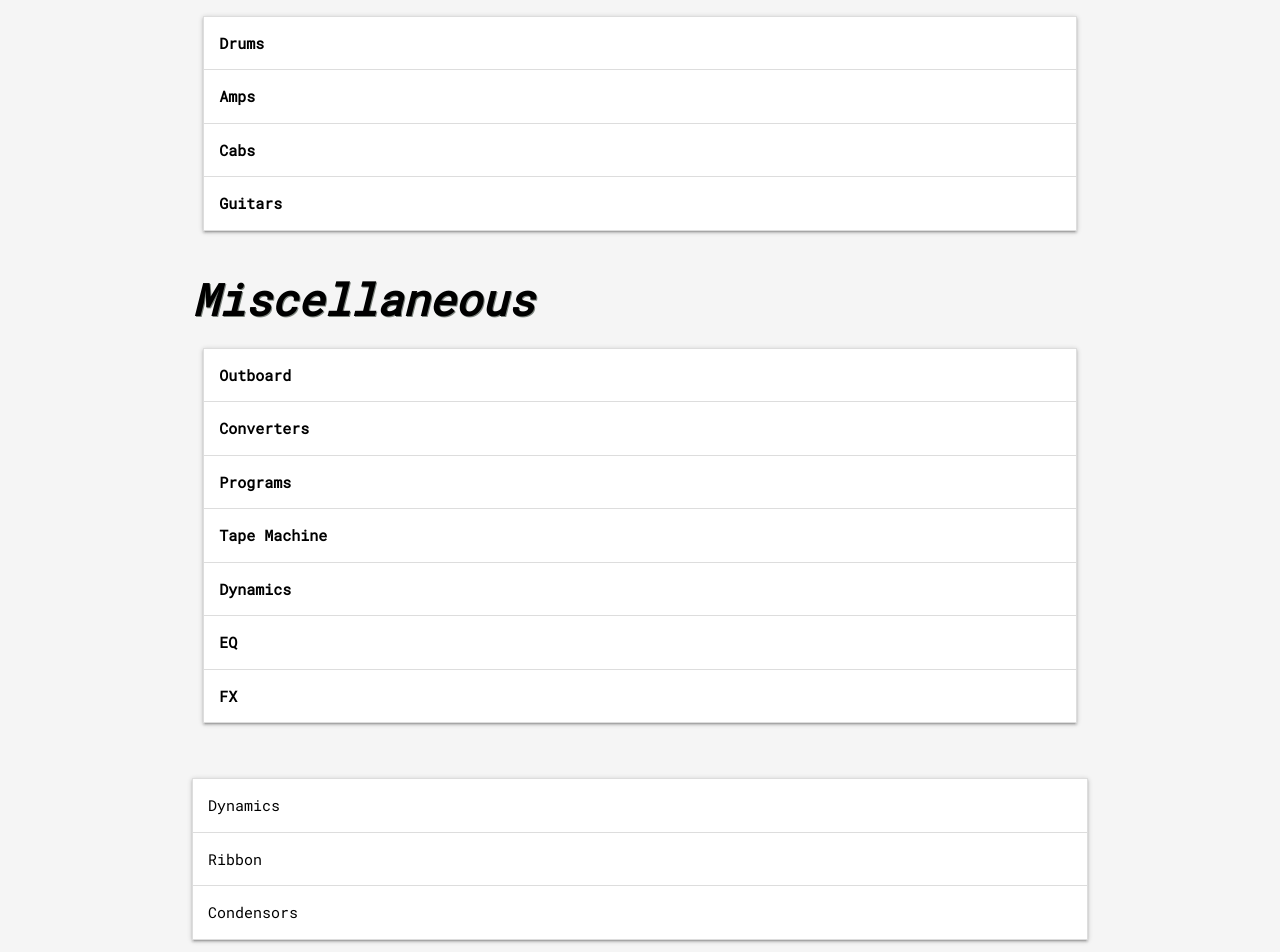
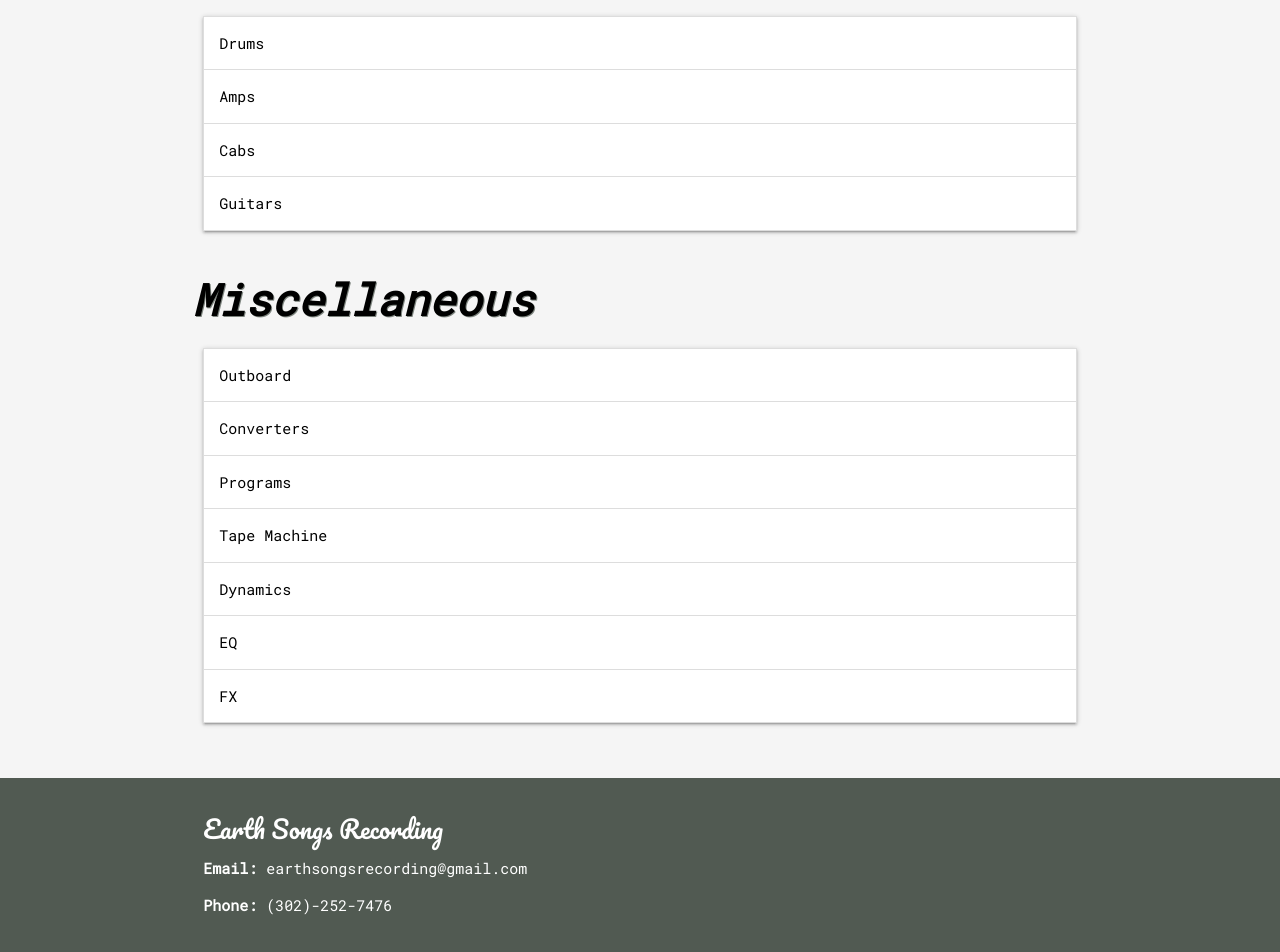
Before and after one commit to davidmbedford/joni-portfolio, a React (Create React App) app: page /gear in a window 1280 px wide. Shown: the part 540-1492 px from the top of the page. Built offline with nearby package versions, Linux system fonts and the light colour scheme.

Commit message:
collapsible fully working

```diff
--- a/src/screens/gear/index.js
+++ b/src/screens/gear/index.js
@@ -8,7 +8,6 @@ class Gear extends Component {
       <>
       <div className="App" id="gearnav">
         <div className="App-header">
-
           <div className="container">
 
             <div className="row">
@@ -50,153 +49,77 @@ class Gear extends Component {
 
             <div className="row left-align">
               <h3>Instruments</h3>
-
               <div className="col s12">
-                <ul className="collapsible">
-                  <li>
-                    <div className="collapsible-header bold">Drums</div>
-                    <div className="collapsible-body">
+                <Collapsible accordion>
+                  <CollapsibleItem expanded={false} header="Drums" node="div">
                     <p>1970 Slingerland 5 piece</p>
                     <p>Various snares and cymbals</p>
                     <p>1967~ Ludwig 22 x 14</p>
-                    </div>
-                  </li>
-                  <li>
-                    <div className="collapsible-header bold">Amps</div>
-                    <div className="collapsible-body">
+                  </CollapsibleItem>
+                  <CollapsibleItem expanded={false} header="Amps" node="div">
                     <p>1967 Fender Bandmaster Reverb</p>
                     <p>Sunn Concert Lead red knob</p>
                     <p>Hammond ao 35 conversion (Dr Z carmin Ghia)</p>
                     <p>Ampeg Gemini 2</p>
                     <p>Peavey Classic VT</p>
-                    </div>
-                  </li>
-                  <li>
-                    <div className="collapsible-header bold">Cabs</div>
-                    <div className="collapsible-body">
+                  </CollapsibleItem>
+                  <CollapsibleItem expanded={false} header="Cabs" node="div">
                     <p>2 x 15 sunn cab jbl k140</p>
                     <p>Peavey 2 x 12 cab</p>
                     <p>1x 10 weber cab</p>
                     <p>2x10 bass cab</p>
-                    </div>
-                  </li>
-                  <li>
-                    <div className="collapsible-header bold">Guitars</div>
-                    <div className="collapsible-body">
+                  </CollapsibleItem>
+                  <CollapsibleItem expanded={false} header="Guitars" node="div">
                     <p>Peavey T60</p>
                     <p>Peavey Patriot</p>
                     <p>Hamer Double Cut</p>
                     <p>Vantage Bass</p>
-                    </div>
-                  </li>
-
-                </ul>
+                  </CollapsibleItem>
+                </Collapsible>
               </div>
             </div>
 
-
             <div className="row left-align">
               <h3>Miscellaneous</h3>
-
               <div className="col s12">
-                <ul className="collapsible">
-                  <li>
-                    <div className="collapsible-header bold">Outboard</div>
-                    <div className="collapsible-body">
+                <Collapsible accordion>
+                  <CollapsibleItem expanded={false} header="Outboard" node="div">
                     <p>Carvin MX1688</p>
-                    </div>
-                  </li>
-                  <li>
-                    <div className="collapsible-header bold">Converters</div>
-                    <div className="collapsible-body">
+                  </CollapsibleItem>
+                  <CollapsibleItem expanded={false} header="Converters" node="div">
                     <p>Motu 8 pre es</p>
                     <p>Focusrite Clarett octopre</p>
-                    </div>
-                  </li>
-                  <li>
-                    <div className="collapsible-header bold">Programs</div>
-                    <div className="collapsible-body">
+                  </CollapsibleItem>
+                  <CollapsibleItem expanded={false} header="Programs" node="div">
                     <p>REAPER</p>
                     <p>Pro-tools</p>
                     <p>LOGIC</p>
-                    </div>
-                  </li>
-                  <li>
-                    <div className="collapsible-header bold">Tape Machine</div>
-                    <div className="collapsible-body">
+                  </CollapsibleItem>
+                  <CollapsibleItem expanded={false} header="Tape Machine" node="div">
                     <p>Otari MX 5050 b3 8 track 1/2</p>
-                    </div>
-                  </li>
-                  <li>
-                    <div className="collapsible-header bold">Dynamics</div>
-                    <div className="collapsible-body">
+                  </CollapsibleItem>
+                  <CollapsibleItem expanded={false} header="Dynamics" node="div">
                     <p>Ashly CL 50</p>
                     <p>Ashly CL 52</p>
                     <p>DBX 163 xt x2</p>
                     <p>DBX 263 xt</p>
                     <p>Symtrix 525</p>
                     <p>Orban 414</p>
-                    </div>
-                  </li>
-                  <li>
-                    <div className="collapsible-header bold">EQ</div>
-                    <div className="collapsible-body">
+                  </CollapsibleItem>
+                  <CollapsibleItem expanded={false} header="EQ" node="div">
                     <p>Orban 626a EQ</p>
                     <p>Peavey EQ</p>
                     <p>Rane EQ</p>
-                    </div>
-                  </li>
-                  <li>
-                    <div className="collapsible-header bold">FX</div>
-                    <div className="collapsible-body">
+                  </CollapsibleItem>
+                  <CollapsibleItem expanded={false} header="FX" node="div">
                     <p>Fisher Stereo Expander</p>
                     <p>Alesis microverb</p>
-                    </div>
-                  </li>
-                </ul>
-              </div>
+                  </CollapsibleItem>
+                </Collapsible>
               </div>
             </div>
 
-            <Collapsible accordion>
-                <CollapsibleItem
-                  expanded={false}
-                  header="Dynamics"
-                  node="div"
-                >
-                  <p>Sennheiser MD421 x 2</p>
-                  <p>Sennheiser e609</p>
-                  <p>Shure SM 57</p>
-                  <p>Shure SM 58 X 3</p>
-                  <p>Audio Technica Pro 25 x 2</p>
-                  <p>Beyerdynamic M88</p>
-                  <p>AKG D112</p>
-                  <p>EV 635a</p>
-                  <p>Various oddball dynamics</p>
-                </CollapsibleItem>
-                <CollapsibleItem
-                  expanded={false}
-                  header="Ribbon"
-                  node="div"
-                >
-                  <p>Stellar RSM 3 x 2</p>
-                </CollapsibleItem>
-                <CollapsibleItem
-                  expanded={false}
-                  header="Condensors"
-                  node="div"
-                >
-                  <p>Oktava MK 012 x2</p>
-                  <p>OktavaMod MK 219</p>
-                  <p>Milab 96b x 2</p>
-                  <p>GrooveTubes st69 tube mic</p>
-                  <p>CAD E200</p>
-                  <p>Audio technica 4033a</p>
-                  <p>Audio Technica boundary mic x 2</p>
-                </CollapsibleItem>
-              </Collapsible>
-
-
+            </div>
           </div>
         </div>
       </div>
```
Lines whose indentation alone changed are shown as unchanged.
